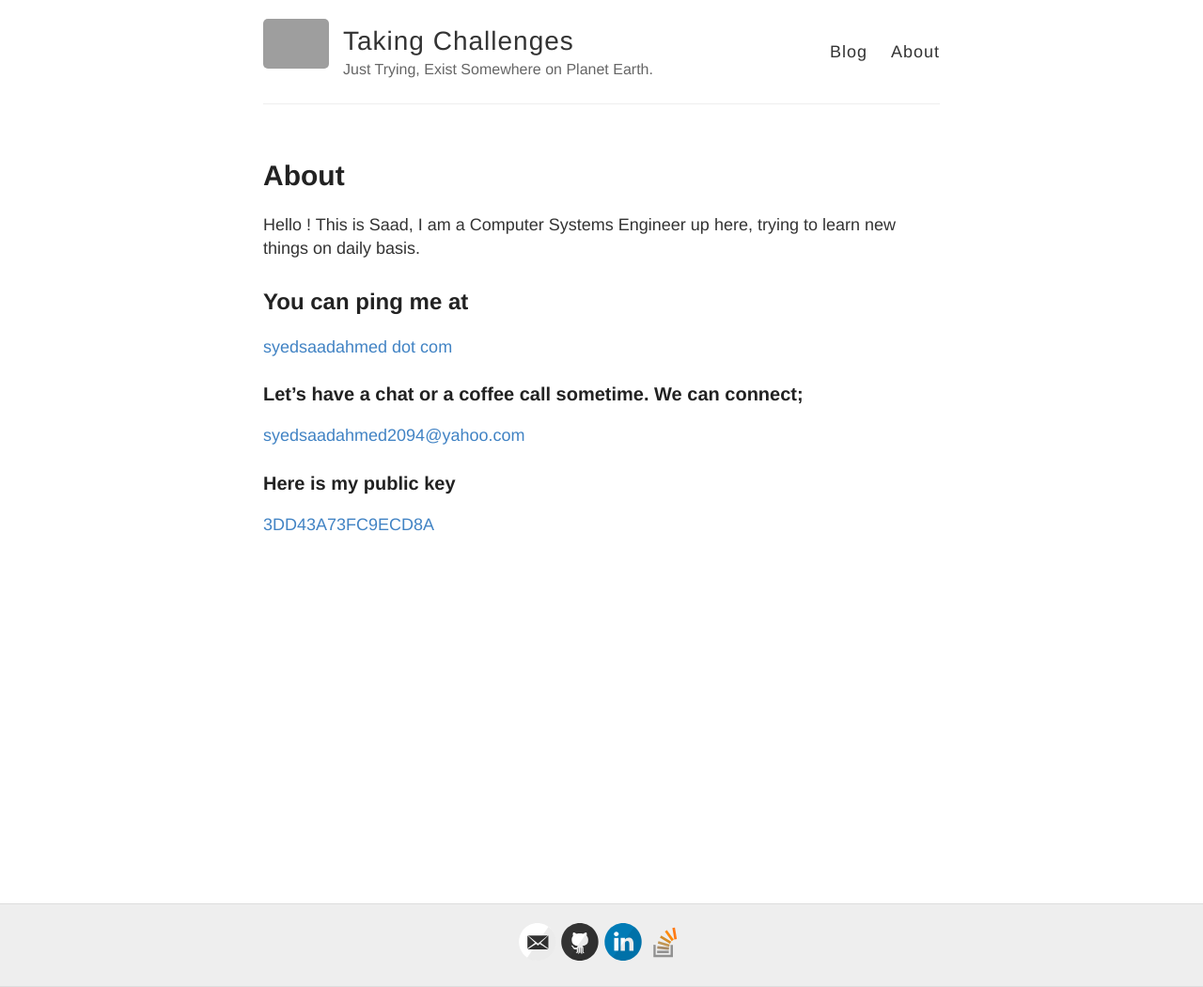
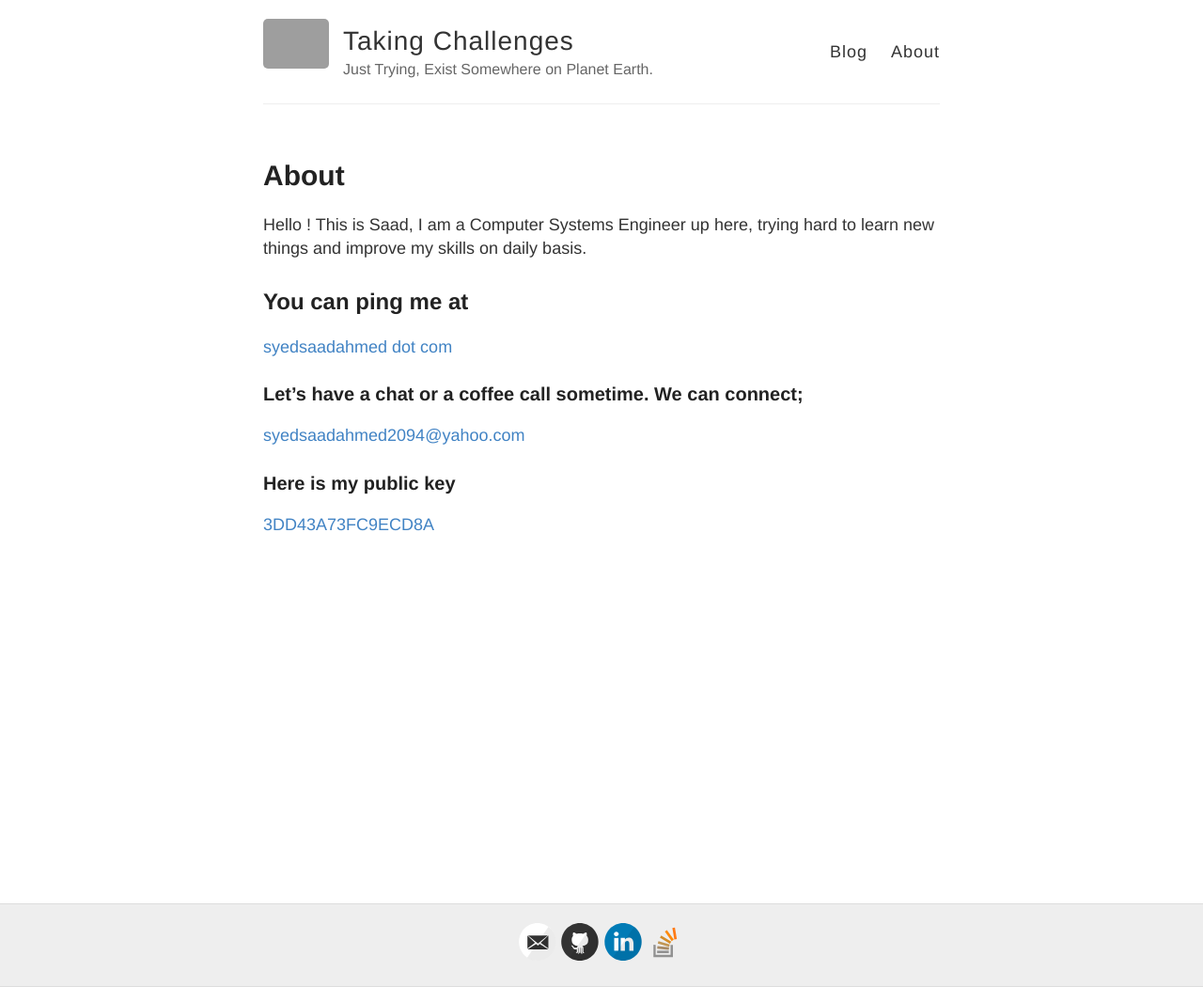
Before and after one commit to takingchallenges/takingchallenges.github.io, a Jekyll site: the page built from about.md, in a window 1280 px wide. Shown: the whole page at 94% size. Built offline with Jekyll 4.4.1, drawn with Linux system fonts in a browser that asks for light colours; grey boxes are pictures that could not be loaded.

Commit message:
Update about.md

```diff
--- a/about.md
+++ b/about.md
@@ -4,7 +4,7 @@ title: About
 permalink: /about/
 ---
 
-Hello ! This is Saad, I am a Computer Systems Engineer up here, trying to learn new things on daily basis.
+Hello ! This is Saad, I am a Computer Systems Engineer up here, trying hard to learn new things and improve my skills on daily basis.
 
 ## You can ping me at
 
```
